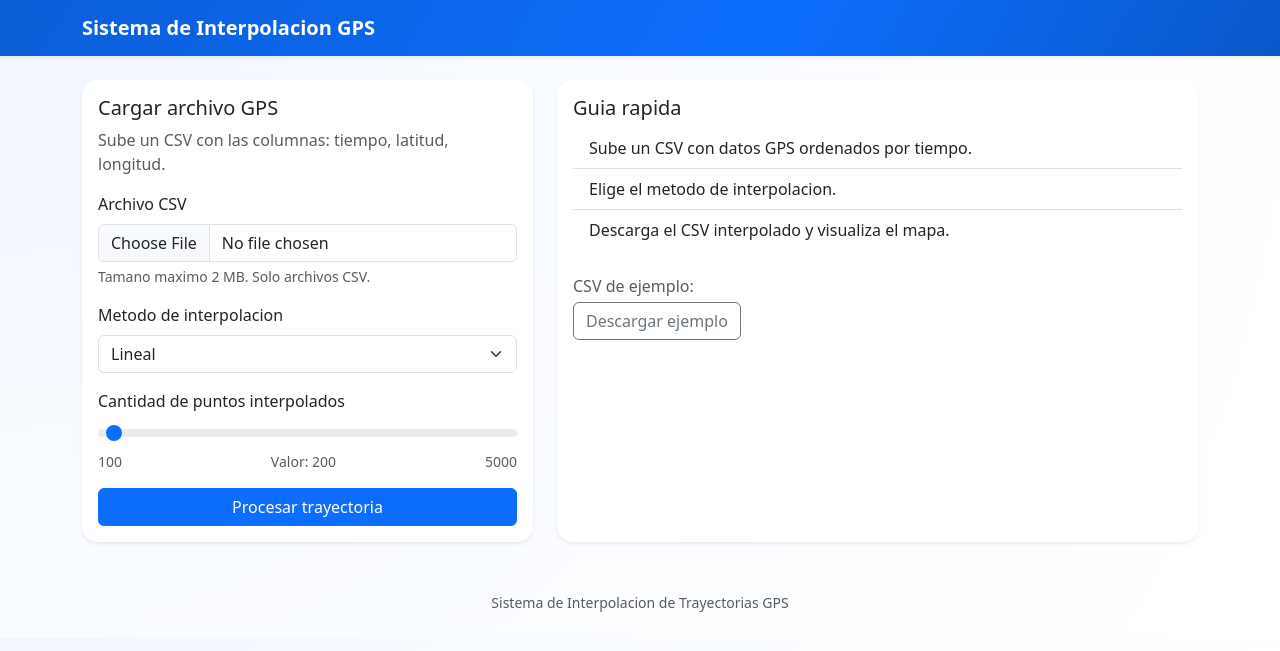
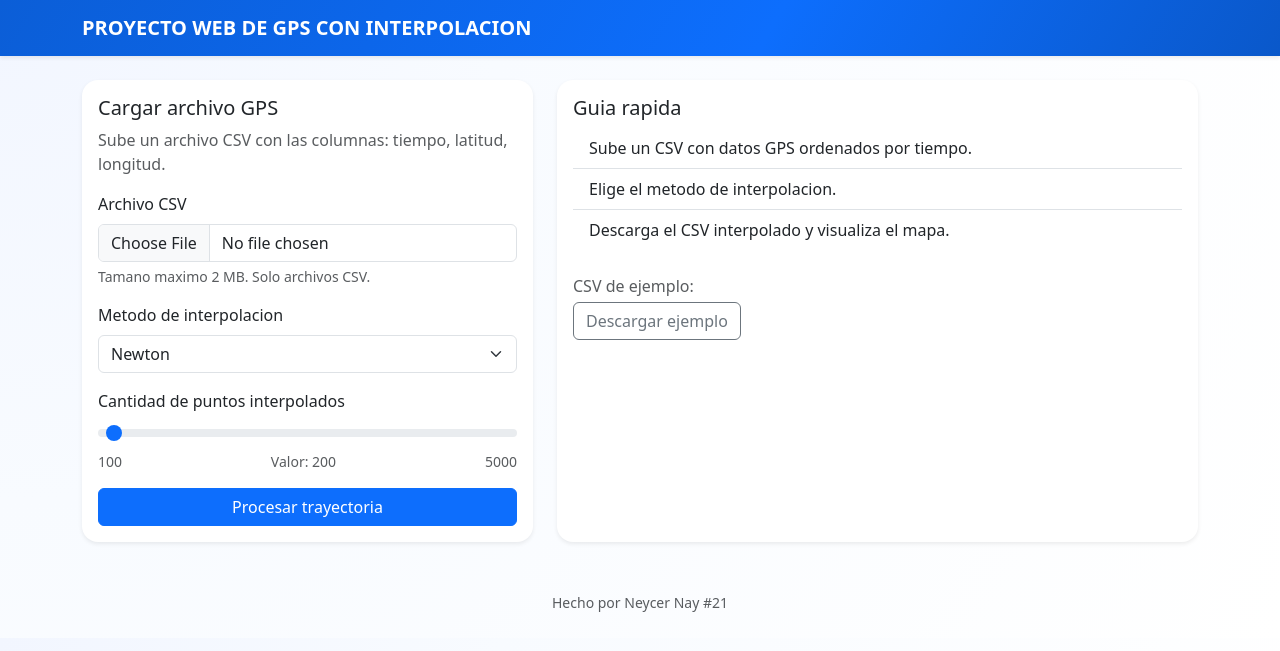
Before and after one commit to Neycer-Nay/Visualizador-WEB-de-rutas-GPS, a Flask app: page / in a window 1280 px wide. Shown: the top 651 px of the page. Run offline with Flask 3, Linux system fonts and the light colour scheme.

Commit message:
modificaciones

```diff
--- a/app.py
+++ b/app.py
@@ -50,7 +50,7 @@ def crear_app() -> Flask:
             return redirect(url_for("index"))
 
         archivo = request.files["archivo"]
-        metodo = request.form.get("metodo", "lineal")
+        metodo = request.form.get("metodo", "newton")
         puntos_str = request.form.get("num_puntos", "200")
         if archivo.filename == "":
             flash("No se selecciono un archivo.", "warning")
@@ -77,15 +77,15 @@ def crear_app() -> Flask:
 
         try:
             datos = leer_datos_gps(ruta_subida)
-            inicio_lineal = datetime.now()
-            resultado_lineal = interpolar_ruta(
+            inicio_newton = datetime.now()
+            resultado_newton = interpolar_ruta(
                 datos.tiempo,
                 datos.latitud,
                 datos.longitud,
-                metodo="lineal",
+                metodo="newton",
                 num_puntos=num_puntos,
             )
-            tiempo_lineal_ms = (datetime.now() - inicio_lineal).total_seconds() * 1000
+            tiempo_newton_ms = (datetime.now() - inicio_newton).total_seconds() * 1000
 
             inicio_lagrange = datetime.now()
             resultado_lagrange = interpolar_ruta(
@@ -97,15 +97,15 @@ def crear_app() -> Flask:
             )
             tiempo_lagrange_ms = (datetime.now() - inicio_lagrange).total_seconds() * 1000
 
-            resultado = resultado_lineal if metodo == "lineal" else resultado_lagrange
+            resultado = resultado_newton if metodo == "newton" else resultado_lagrange
         except Exception as exc:
             flash(f"Error al procesar el archivo: {exc}", "danger")
             return redirect(url_for("index"))
 
         tiempos_interpolados = crear_tiempo_interpolado(datos.tiempo.iloc[0], resultado.tiempos_segundos)
         estadisticas = calcular_estadisticas(datos.tiempo, datos.latitud, datos.longitud)
-        estadisticas_lineal = calcular_estadisticas(
-            tiempos_interpolados, resultado_lineal.latitudes, resultado_lineal.longitudes
+        estadisticas_newton = calcular_estadisticas(
+            tiempos_interpolados, resultado_newton.latitudes, resultado_newton.longitudes
         )
         estadisticas_lagrange = calcular_estadisticas(
             tiempos_interpolados, resultado_lagrange.latitudes, resultado_lagrange.longitudes
@@ -138,12 +138,12 @@ def crear_app() -> Flask:
         )
 
         graficar_rutas(
-            resultado_lineal.latitudes,
-            resultado_lineal.longitudes,
+            resultado_newton.latitudes,
+            resultado_newton.longitudes,
             resultado_lagrange.latitudes,
             resultado_lagrange.longitudes,
             grafica_comp_path,
-            titulo="Comparacion: Lineal vs Lagrange",
+            titulo="Comparacion: Newton vs Lagrange",
         )
 
         df_salida = {
@@ -165,11 +165,11 @@ def crear_app() -> Flask:
             velocidad_maxima=f"{estadisticas.velocidad_maxima_kmh:.2f}",
             puntos_selector=num_puntos,
             comp_grafica_url=url_for("static", filename=f"graficas/{grafica_comp_nombre}"),
-            comp_lineal_dist=f"{estadisticas_lineal.distancia_total_km:.3f}",
+            comp_lineal_dist=f"{estadisticas_newton.distancia_total_km:.3f}",
             comp_lagrange_dist=f"{estadisticas_lagrange.distancia_total_km:.3f}",
-            comp_lineal_vel=f"{estadisticas_lineal.velocidad_media_kmh:.2f}",
+            comp_lineal_vel=f"{estadisticas_newton.velocidad_media_kmh:.2f}",
             comp_lagrange_vel=f"{estadisticas_lagrange.velocidad_media_kmh:.2f}",
-            comp_lineal_time=f"{tiempo_lineal_ms:.2f}",
+            comp_lineal_time=f"{tiempo_newton_ms:.2f}",
             comp_lagrange_time=f"{tiempo_lagrange_ms:.2f}",
             grafica_url=url_for("static", filename=f"graficas/{grafica_nombre}"),
             mapa_url=url_for("static", filename=f"mapas/{mapa_nombre}"),
--- a/templates/index.html
+++ b/templates/index.html
@@ -6,7 +6,7 @@
       <div class="card shadow-sm border-0">
         <div class="card-body">
           <h5 class="card-title">Cargar archivo GPS</h5>
-          <p class="text-muted">Sube un CSV con las columnas: tiempo, latitud, longitud.</p>
+          <p class="text-muted">Sube un archivo CSV con las columnas: tiempo, latitud, longitud.</p>
           <form action="{{ url_for('procesar') }}" method="post" enctype="multipart/form-data">
             <div class="mb-3">
               <label class="form-label">Archivo CSV</label>
@@ -16,7 +16,7 @@
             <div class="mb-3">
               <label class="form-label">Metodo de interpolacion</label>
               <select class="form-select" name="metodo" required>
-                <option value="lineal">Lineal</option>
+                <option value="newton">Newton</option>
                 <option value="lagrange">Lagrange</option>
               </select>
             </div>
--- a/templates/layout.html
+++ b/templates/layout.html
@@ -10,7 +10,8 @@
   <body>
     <nav class="navbar navbar-expand-lg navbar-dark bg-primary shadow-sm">
       <div class="container">
-        <a class="navbar-brand fw-semibold" href="{{ url_for('index') }}">Sistema de Interpolacion GPS</a>
+        <a class="navbar-brand fw-semibold" href="{{ url_for('index') }}">PROYECTO WEB DE GPS CON INTERPOLACION</a>
+
       </div>
     </nav>
 
@@ -30,7 +31,7 @@
     </main>
 
     <footer class="text-center text-muted py-4">
-      <small>Sistema de Interpolacion de Trayectorias GPS</small>
+      <small>Hecho por Neycer Nay #21</small>
     </footer>
 
     <script src="https://cdn.jsdelivr.net/npm/bootstrap@5.3.3/dist/js/bootstrap.bundle.min.js"></script>
```
Also changed, not shown: src/interpolacion.py (+17 -6 lines), templates/resultado.html (+4 -15 lines), README.md (deleted).
